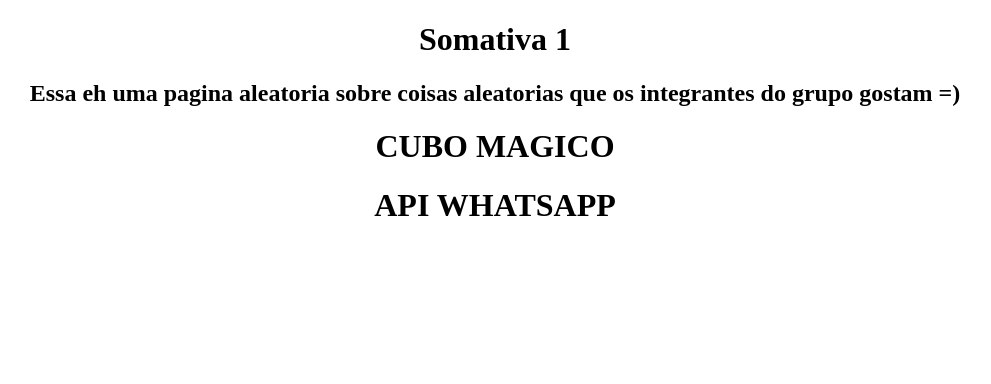
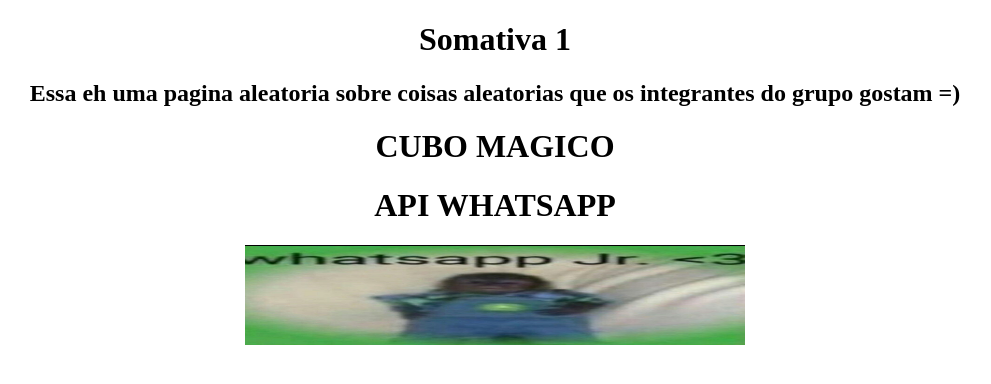
Before and after one commit to CaioGobbi/AtvSomativaProgWeb, a plain HTML site: page index.html in a window 1280 px wide. Shown: the whole page, without its empty margins (145-1136 px from the left). Drawn offline with Linux system fonts and the light colour scheme.

Commit message:
fufufifuifu

```diff
--- a/index.html
+++ b/index.html
@@ -15,6 +15,7 @@
     </div>
     <div class="caio">
         <h1> API WHATSAPP </h1>
+        <img src="imagens/b82c9e63765fdd8a96b618e15db2c10f.jpg" alt="fufufifuifu" height="100px" width="500px">
     </div>
 
 </body>
--- a/style.css
+++ b/style.css
@@ -5,3 +5,7 @@ h1 {
 h2 {
     text-align: center;
 }
+
+.caio {
+    text-align: center;
+}
```
Also changed, not shown: imagens/b82c9e63765fdd8a96b618e15db2c10f.jpg (added).
